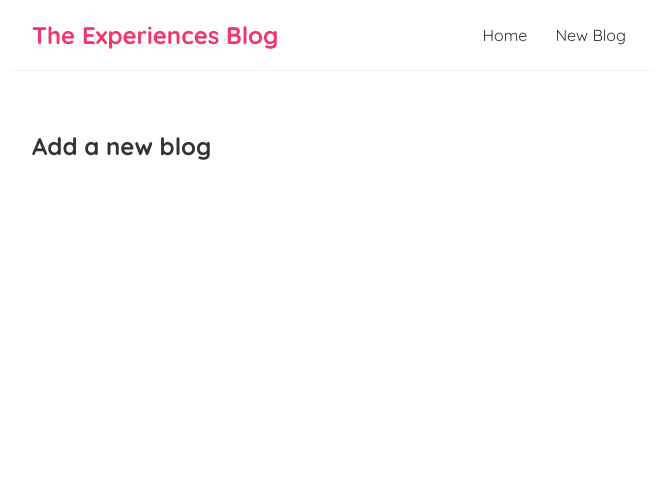
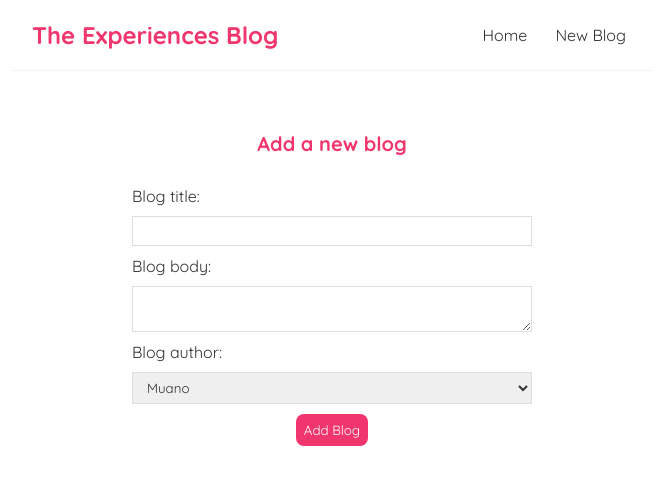
Before and after one commit to thebrain365/full-react-tutorial, a React (Create React App) app in the folder dojo-blog/: page /create in a window 1280 px wide. Shown: the top 484 px of the page, without its empty margins (308-964 px from the left). Built offline with nearby package versions, Linux system fonts and the light colour scheme.

Commit message:
added a form to create a new blog

```diff
--- a/dojo-blog/src/Create.js
+++ b/dojo-blog/src/Create.js
@@ -1,7 +1,38 @@
+import { tab } from "@testing-library/user-event/dist/tab";
+import { useState } from "react";
+
 const Create = () => {
+    const [title, setTitle] = useState("");
+    const [body, setBody] = useState("");
+    const [author, setAuthor] = useState("muano");
+
     return (
         <div className="create">
             <h2>Add a new blog</h2>
+            <form>
+                <label>Blog title:</label>
+                <input
+                type="text"
+                required
+                value={ title }
+                onChange={ (e) => setTitle(e.target.value) }
+                />
+                <label>Blog body:</label>
+                <textarea
+                required
+                value={ body }
+                onChange={ (e) => setBody(e.target.value) }
+                ></textarea>
+                <label>Blog author:</label>
+                <select
+                value={ author }
+                onChange={ (e) => setAuthor(e.target.value) }
+                >
+                    <option value="muano">Muano</option>
+                    <option value="makhokha">Makhokha</option>
+                </select>
+                <button>Add Blog</button>
+            </form>
         </div>
      );
 }
--- a/dojo-blog/src/index.css
+++ b/dojo-blog/src/index.css
@@ -69,3 +69,35 @@
   border-radius: 8px;
   cursor: pointer;
 } */
+
+/* create new blog form */
+.create {
+  max-width: 400px;
+  margin: 0 auto;
+  text-align: center;
+}
+.create label {
+  text-align: left;
+  display: block;
+}
+.create h2 {
+  font-size: 20px;
+  color: #f1356d;
+  margin-bottom: 30px;
+}
+.create input, .create textarea, .create select {
+  width: 100%;
+  padding: 6px 10px;
+  margin: 10px 0;
+  border: 1px solid #ddd;
+  box-sizing: border-box;
+  display: block;
+}
+.create button {
+  background: #f1356d;
+  color: #fff;
+  border: 0;
+  padding: 8px;
+  border-radius: 8px;
+  cursor: pointer;
+}
```
